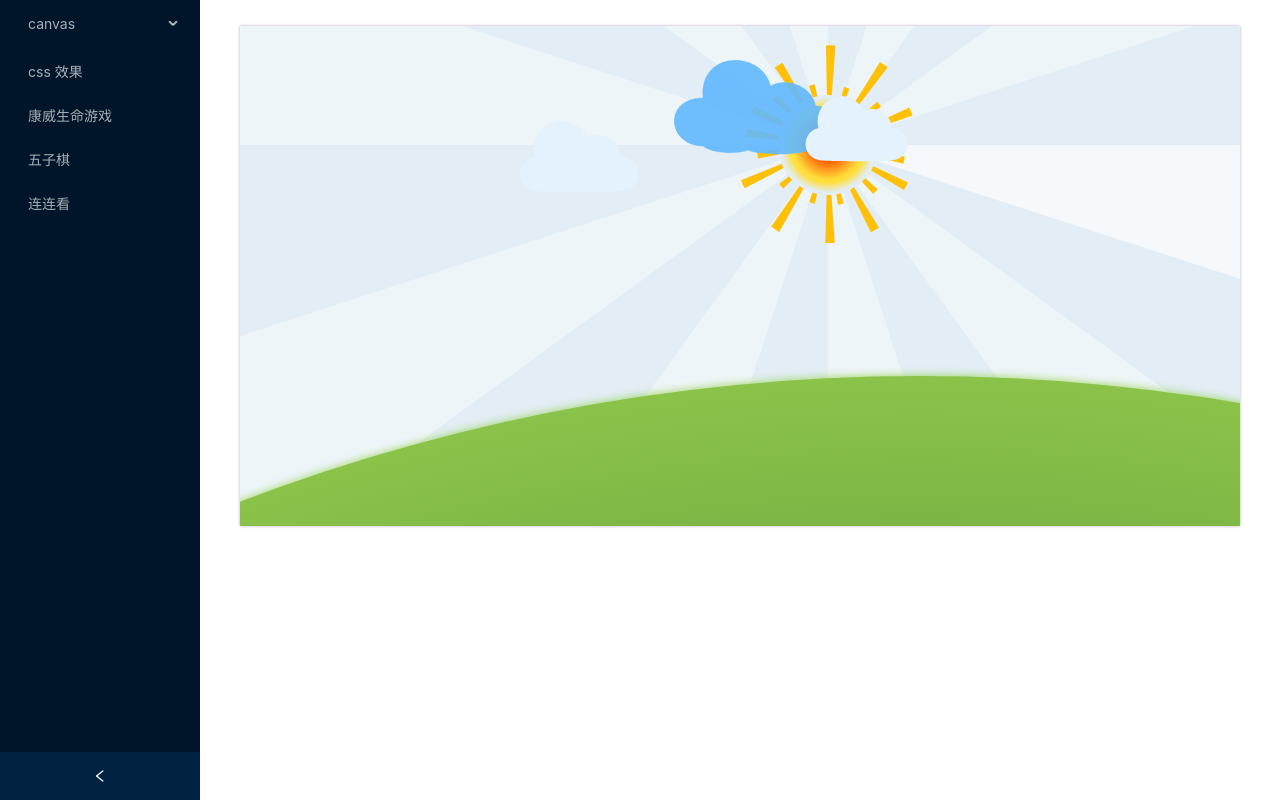
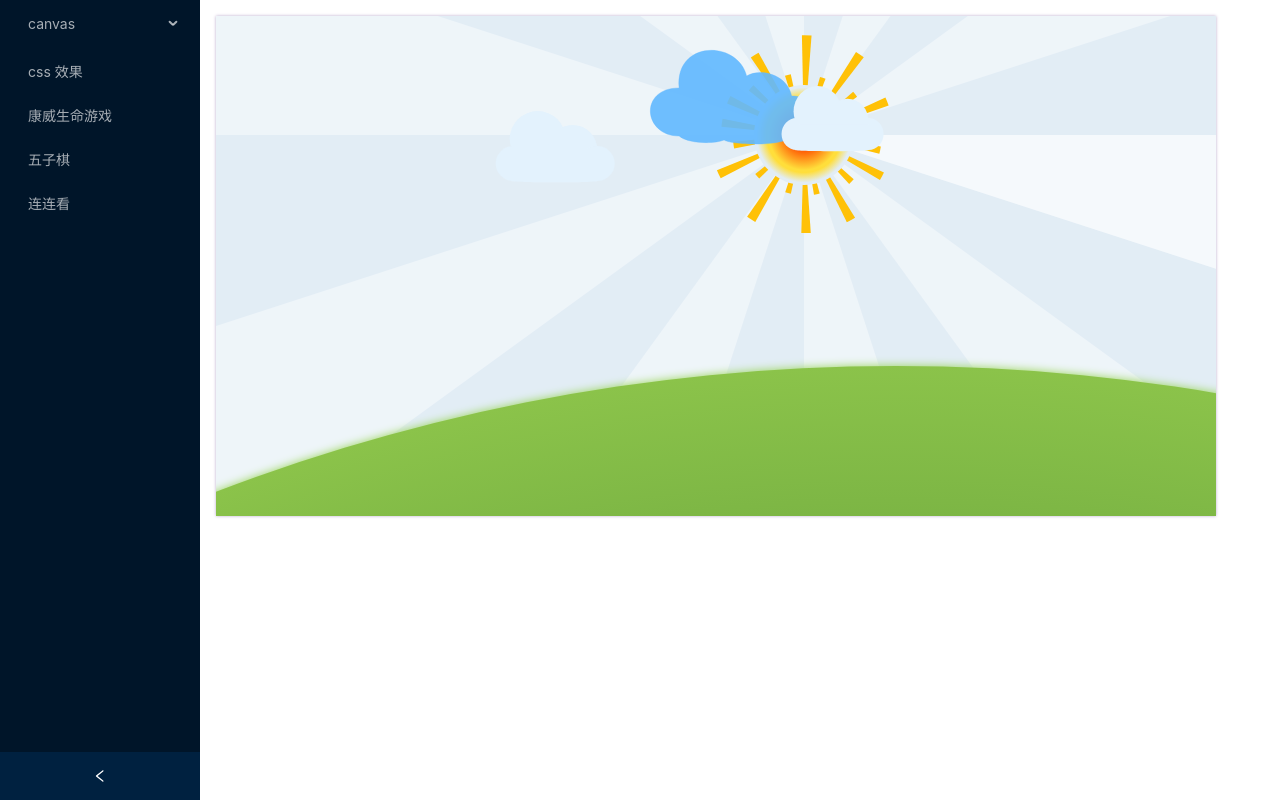
Before and after one commit to liuzx-emily/playground, a Vue app: page /#/canvas/sunrise in a window 1280 px wide. Built offline with nearby package versions, Linux system fonts and the light colour scheme.

Commit message:
chore: minor ui changes

```diff
--- a/src/views/canvas-sunrise/CanvasSunrise.vue
+++ b/src/views/canvas-sunrise/CanvasSunrise.vue
@@ -1,7 +1,6 @@
 <style lang="scss" scoped>
 canvas {
   box-shadow: 0 0 3px 0 #bac;
-  margin: 10px auto 0;
   display: block;
 }
 </style>
```
